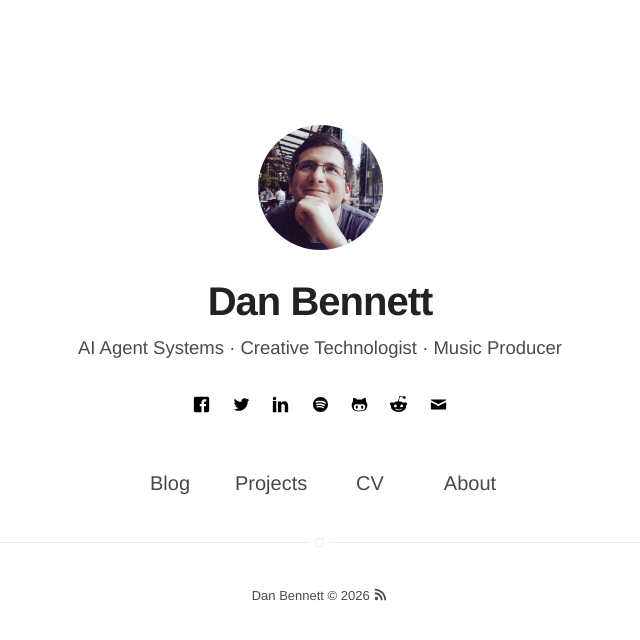
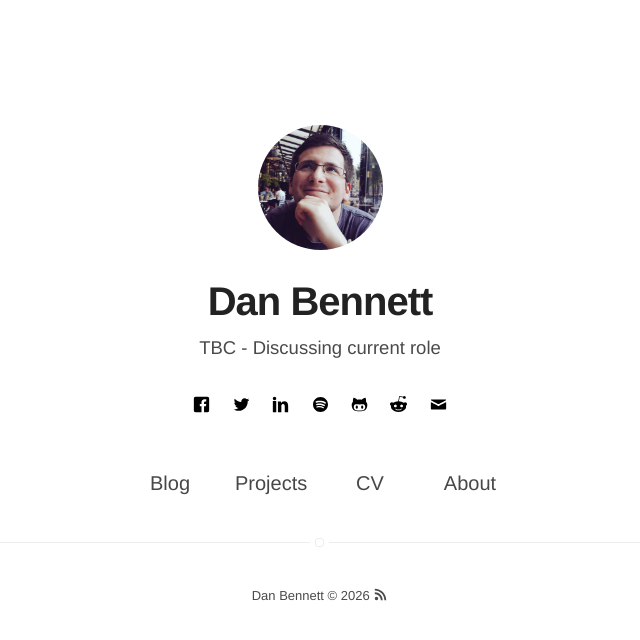
Before and after one commit to DanBennettUK/danbennettuk.github.io, a Jekyll site: the page built from index.html, in a window 1280 px wide. Shown: the top 640 px of the page, without its empty margins (320-960 px from the left). Built offline with Jekyll 4.4.1, drawn with Linux system fonts in a browser that asks for light colours.

Commit message:
Revert bio - will finalize current role in the morning 🦊

```diff
--- a/_config.yml
+++ b/_config.yml
@@ -1,6 +1,6 @@
 # main text of home
 name: Dan Bennett
-bio: AI Agent Systems · Creative Technologist · Music Producer
+bio: TBC - Discussing current role
 
 # twitter summary info
 description: Dan Bennett
@@ -56,7 +56,7 @@ email: dan@danbennett.me
 authors:
     Dan Bennett:
         name: Dan Bennett
-        bio: AI Agent Systems · Creative Technologist · Music Producer
+        bio: TBC - Discussing current role
         external-image: false
         picture: assets/images/dan.jpg
         twitter: danbennett
```
